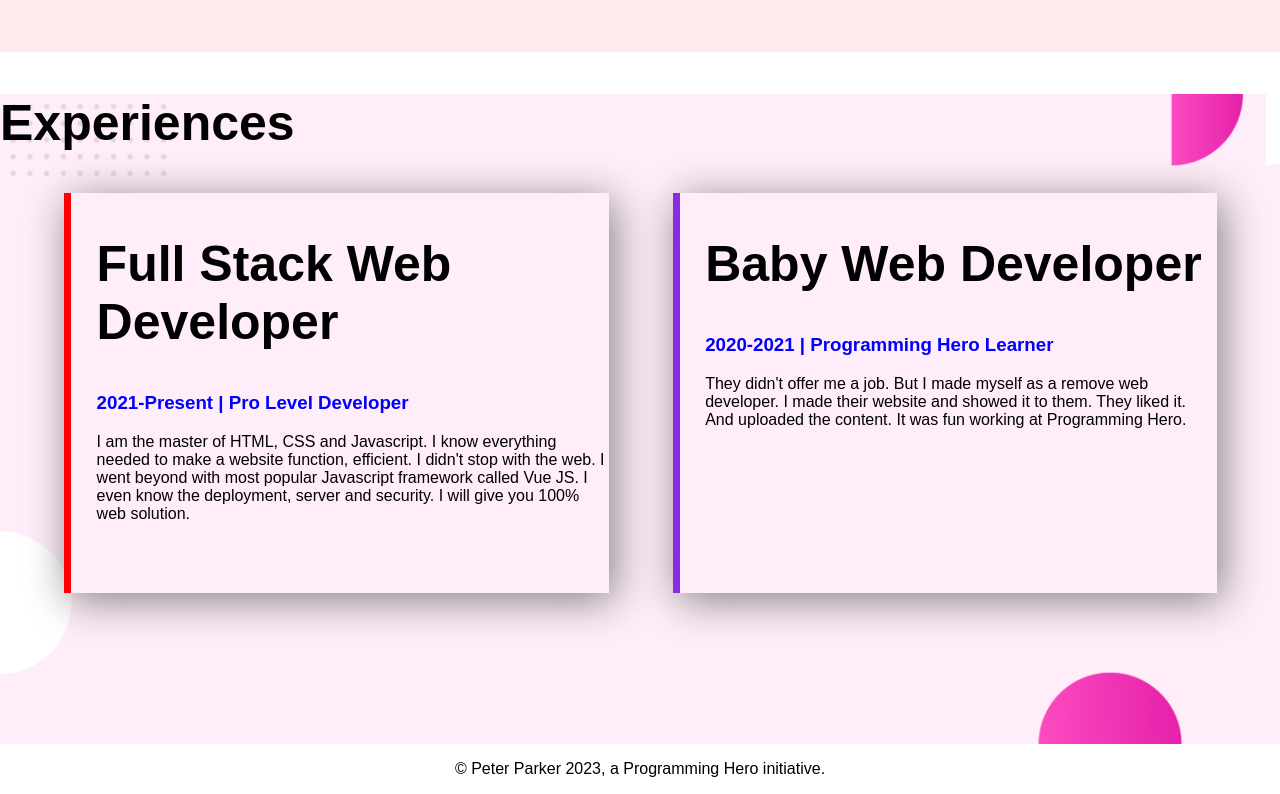
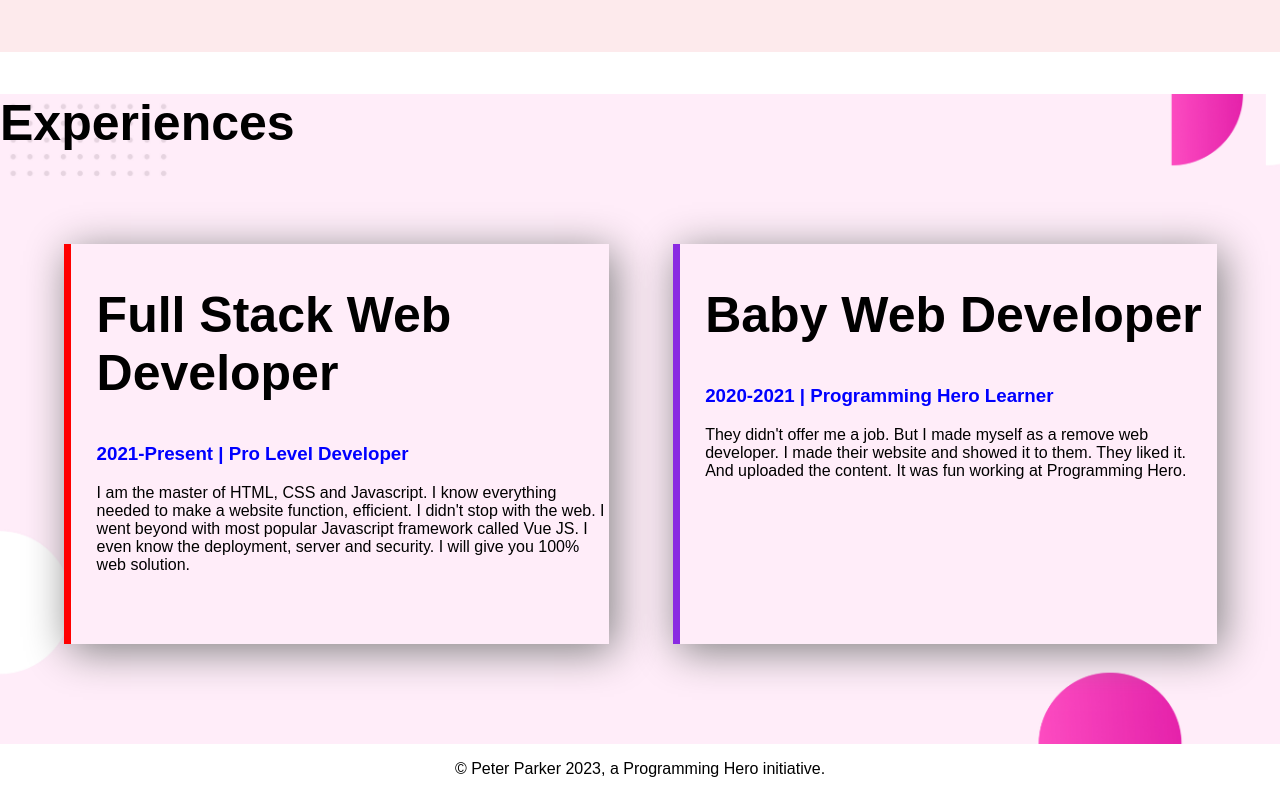
Before and after one commit to tanne09/My-simple-portfolio, a plain HTML site: page index.html in a window 1280 px wide. Shown: the part 1248-2042 px from the top of the page. Drawn offline with Linux system fonts and the light colour scheme.

Commit message:
some rmv

```diff
--- a/style.css
+++ b/style.css
@@ -10,6 +10,7 @@ section{
     padding-bottom: 150px;
 }
 .half-width{
+    margin-top: 4%;
     width: 40%;
     float: left;
     margin-left: 5%;
@@ -42,7 +43,6 @@ h1 span{
 .experience-sec{
         background-image: url(Frame\ 59.jpg);
         background-repeat: no-repeat;
-        background-position: left;
         background-size: cover;
 }
 .experience-sec h3{
```
